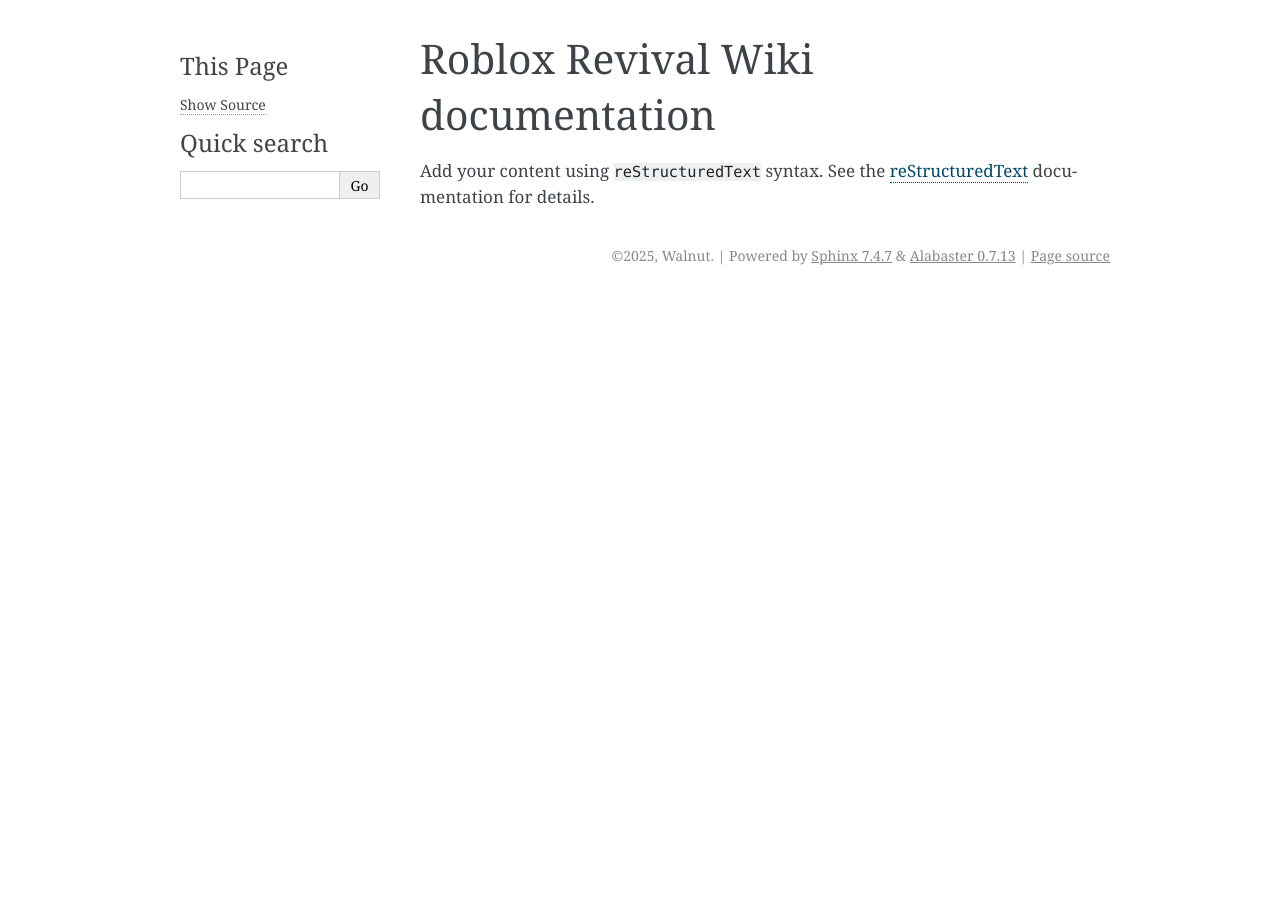
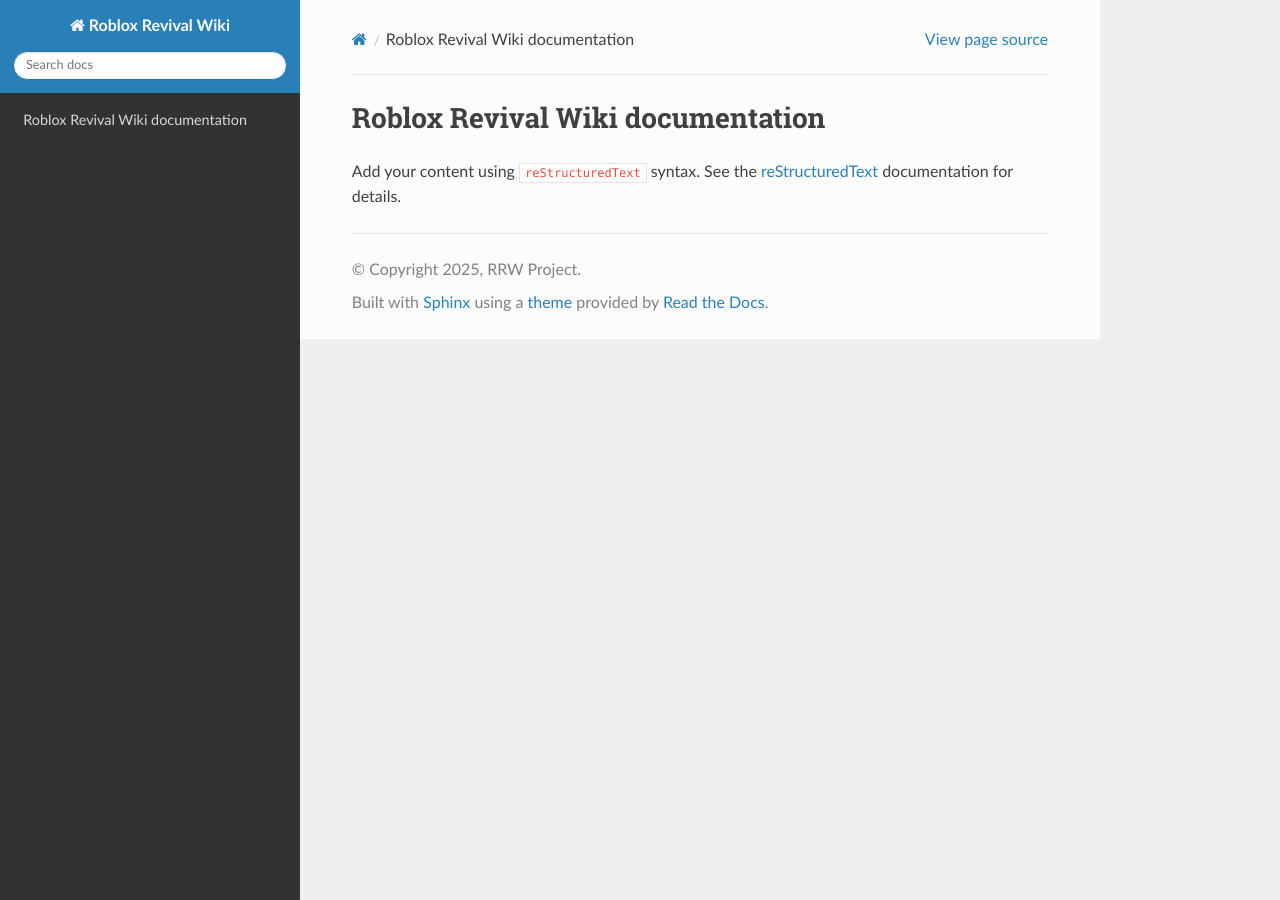
Before and after one commit to rrw-wiki/wiki, a Sphinx documentation site: the page built from docs/index.rst, in a window 1280 px wide. Built offline with Sphinx 7.4.7 and the Read the Docs theme 3.1.0, drawn with Linux system fonts in a browser that asks for light colours.

Commit message:
fix: incorrect copyright holder, use rtd theme

```diff
--- a/docs/conf.py
+++ b/docs/conf.py
@@ -7,7 +7,7 @@
 # https://www.sphinx-doc.org/en/master/usage/configuration.html#project-information
 
 project = 'Roblox Revival Wiki'
-copyright = '2025, Walnut'
+copyright = '2025, RRW Project'
 author = 'Walnut'
 release = '2025'
 
@@ -24,5 +24,5 @@ exclude_patterns = ['_build', 'Thumbs.db', '.DS_Store']
 # -- Options for HTML output -------------------------------------------------
 # https://www.sphinx-doc.org/en/master/usage/configuration.html#options-for-html-output
 
-html_theme = 'alabaster'
+html_theme = 'sphinx_rtd_theme'
 html_static_path = ['_static']
```
